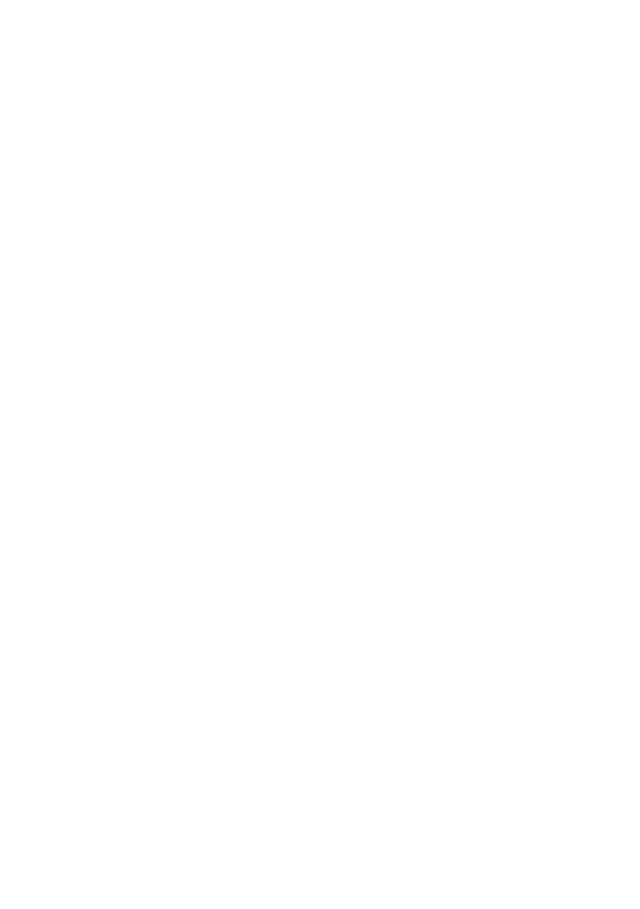
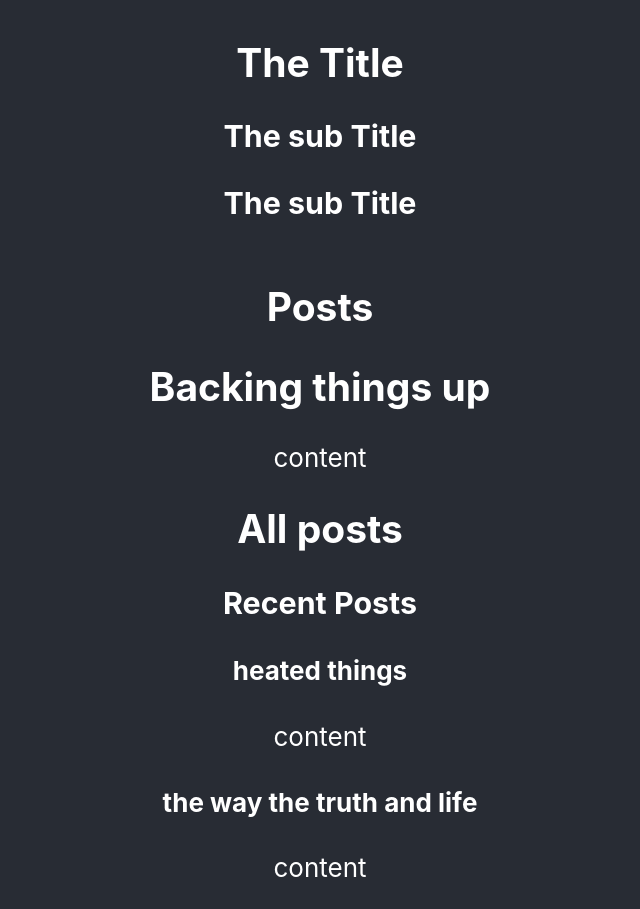
Before and after one commit to svitalis123/state_learning, a React (Create React App) app: page / in a window 1280 px wide. Shown: the part 1585-2494 px from the top of the page, without its empty margins (320-960 px from the left). Before the commit the page ends 1433 px from the top, so only its background shows below. Built offline with nearby package versions, Linux system fonts and the light colour scheme.

Commit message:
pass data deeply with context

```diff
--- a/src/App.js
+++ b/src/App.js
@@ -3,6 +3,8 @@ import Accordion from './components/Accordion';
 import Chat from './components/Chat';
 import Form from './components/Form';
 import Names from './components/Names';
+import Structure from './components/Structure';
+import Structure2 from './components/Structure2';
 import Task from './components/Task';
 import Todo from './components/Todo';
 
@@ -27,6 +29,10 @@ function App() {
        {/* <Todo /> */}
        <Task />
 
+        {/* passing data deeply with context */}
+       <Structure />
+
+        <Structure2 />
       </header>
     </div>
   );
--- /dev/null
+++ b/src/components/Heading.js
@@ -0,0 +1,26 @@
+import React, {useContext} from 'react'
+import { contextLevel } from './contextLevel';
+
+
+function Heading({children }) {
+  const level = useContext(contextLevel)
+
+    switch(level){
+      case 0:
+       throw Error("there must be an heading")
+      case 1:
+        return <h1>{children}</h1>
+      case 2:
+        return  <h2>{children}</h2>
+      case 3:
+        return <h3>{children}</h3>
+      case 4:
+        return <h4>{children}</h4>
+      case 5:
+        return <h5>{children}</h5>
+      default:
+        throw Error("error in content")
+    }
+}
+
+export default Heading
--- /dev/null
+++ b/src/components/Heading2.js
@@ -0,0 +1,23 @@
+import { useContext } from 'react';
+import { LevelContext } from './LevelContext';
+
+function Heading2({ children }) {
+  const level = useContext(LevelContext);
+
+  switch (level) {
+    case 0:
+      throw Error('heading arleady exists');
+    case 1:
+      return <h1>{children}</h1>;
+    case 2:
+      return <h2>{children}</h2>;
+    case 3:
+      return <h3>{children}</h3>;
+    case 4:
+      return <h4>{children}</h4>;
+    default:
+      throw Error('no heading');
+  }
+}
+
+export default Heading2;
--- /dev/null
+++ b/src/components/LevelContext.js
@@ -0,0 +1,3 @@
+import { createContext } from "react";
+
+export const LevelContext = createContext(0)
--- /dev/null
+++ b/src/components/Section.js
@@ -0,0 +1,15 @@
+import React, {useContext} from 'react'
+import { contextLevel } from './contextLevel'
+
+function Section({children}) {
+  const level = useContext(contextLevel);
+  return (
+    <section>
+      <contextLevel.Provider value={level + 1}>
+        {children}
+      </contextLevel.Provider>
+    </section>
+  )
+}
+
+export default Section
--- /dev/null
+++ b/src/components/Section2.js
@@ -0,0 +1,15 @@
+import React, {useContext} from 'react'
+import { LevelContext } from './LevelContext'
+
+function Section2({children}) {
+  const level = useContext(LevelContext)
+  return (
+    <section>
+      <LevelContext.Provider value={level + 1}>
+        {children}
+      </LevelContext.Provider>
+    </section>
+  )
+}
+
+export default Section2
--- /dev/null
+++ b/src/components/Structure.js
@@ -0,0 +1,31 @@
+import React from 'react'
+import Section from './Section';
+import Heading from './Heading';
+
+function Structure() {
+  return (
+    <Section>
+      <Heading>
+        Title
+      </Heading>
+      <Section>
+        <Heading>
+          The Title
+        </Heading>
+        <Heading>
+          The Title
+        </Heading>
+        <Section>
+          <Heading>
+            The sub Title
+          </Heading>
+          <Heading>
+            The sub Title
+          </Heading>
+        </Section>
+      </Section>
+    </Section>
+  )
+}
+
+export default Structure;
--- /dev/null
+++ b/src/components/Structure2.js
@@ -0,0 +1,62 @@
+import React from 'react'
+import Section2 from './Section2'
+import Heading2 from './Heading2'
+
+function Structure2() {
+  return (
+    <Section2>
+      <Heading2>
+        Posts
+      </Heading2>
+      <Post
+       title="Backing things up"
+       content="if you want great life back yourself up"
+      />
+      <Allposts />
+    </Section2>
+  )
+}
+
+export default Structure2
+
+const Allposts = () => {
+  return (
+    <Section2>
+       <Heading2>
+        All posts
+      </Heading2>
+      <RecentPosts />
+    </Section2>
+  )
+}
+
+const RecentPosts = () => {
+  return (
+    <Section2>
+      <Heading2>
+        Recent Posts
+      </Heading2>
+      <Post
+        title="heated things"
+        content="heated things always appear"
+      />
+      <Post
+        title="the way the truth and life"
+        content="Seek that"
+      />
+    </Section2>
+  )
+}
+
+const Post = ({title, content}) => {
+  return (
+    <Section2>
+      <Heading2>
+        {title}
+      </Heading2>
+      <p>
+        content
+      </p>
+    </Section2>
+  )
+}
--- /dev/null
+++ b/src/components/contextLevel.js
@@ -0,0 +1,3 @@
+import { createContext } from "react";
+
+export const contextLevel = createContext(0);
```
Also changed, not shown: 1 other file (tests, documents, lock files or other folders).
